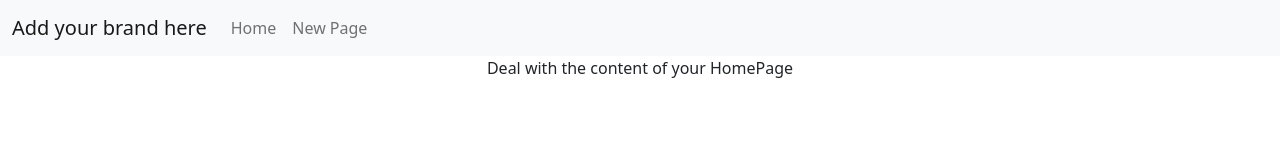
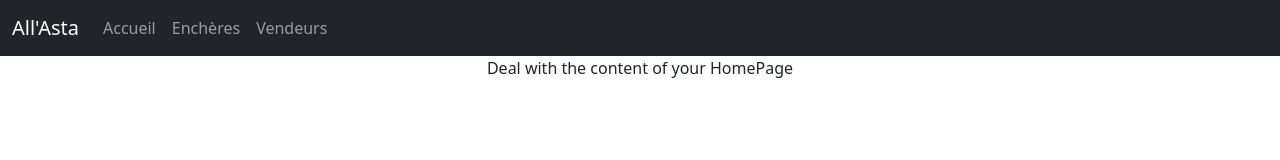
Before and after one commit to ZERUNEmil/projet_js_frontend, a website built with webpack: page src/index.html in a window 1280 px wide. Built offline with nearby package versions, Linux system fonts and the light colour scheme.

Commit message:
Just change Navbar

```diff
--- a/src/Components/Navbar/Navbar.js
+++ b/src/Components/Navbar/Navbar.js
@@ -2,7 +2,7 @@
 // However, the JS has still to be loaded for each Bootstrap's component that needs it.
 // Here, because our JS component 'Navbar' has the same name as Navbar Bootstrap's component
 // we change the name of the imported Bootstrap's 'Navbar' component
-import { Navbar as BootstrapNavbar} from "bootstrap";
+import { Navbar as BootstrapNavbar } from "bootstrap";
 
 /**
  * Render the Navbar which is styled by using Bootstrap
@@ -12,11 +12,11 @@ import { Navbar as BootstrapNavbar} from "bootstrap";
  */
 
 const Navbar = () => {
-  const navbarWrapper = document.querySelector("#navbarWrapper");
-  let navbar = `
-  <nav class="navbar navbar-expand-lg navbar-light bg-light">
+	const navbarWrapper = document.querySelector("#navbarWrapper");
+	let navbar = `
+  <nav class="navbar sticky-top navbar-expand-lg navbar-dark bg-dark align-center">
         <div class="container-fluid">
-          <a class="navbar-brand" href="#">Add your brand here</a>
+          <a class="navbar-brand" href="#">All'Asta</a>
           <button
             class="navbar-toggler"
             type="button"
@@ -31,17 +31,20 @@ const Navbar = () => {
           <div class="collapse navbar-collapse" id="navbarSupportedContent">
             <ul class="navbar-nav me-auto mb-2 mb-lg-0">
               <li class="nav-item">
-                <a class="nav-link" aria-current="page" href="#" data-uri="/">Home</a>
+                <a class="nav-link" aria-current="page" href="#" data-uri="/">Accueil</a>
               </li>
               <li class="nav-item">
-                <a class="nav-link" href="#" data-uri="/new">New Page</a>
+                <a class="nav-link" href="#" data-uri="/enchères">Enchères</a>
+              </li>
+              <li class="nav-item">
+                <a class="nav-link" href="#" data-uri="/vendeurs">Vendeurs</a>
               </li>
             </ul>
           </div>
         </div>
       </nav>
   `;
-  navbarWrapper.innerHTML = navbar;
+	navbarWrapper.innerHTML = navbar;
 };
 
 export default Navbar;
--- a/src/index.html
+++ b/src/index.html
@@ -3,7 +3,7 @@
 	<head>
 		<meta charset="UTF-8" />
 		<meta name="viewport" content="width=device-width, initial-scale=1.0" />
-    <title>Boilerplate for your project</title>
+		<title>All'Asta</title>
 		<link rel="icon" href="./img/favicon.svg" type="image/svg+xml" />
 	</head>
 
```
Lines whose indentation alone changed are shown as unchanged.
